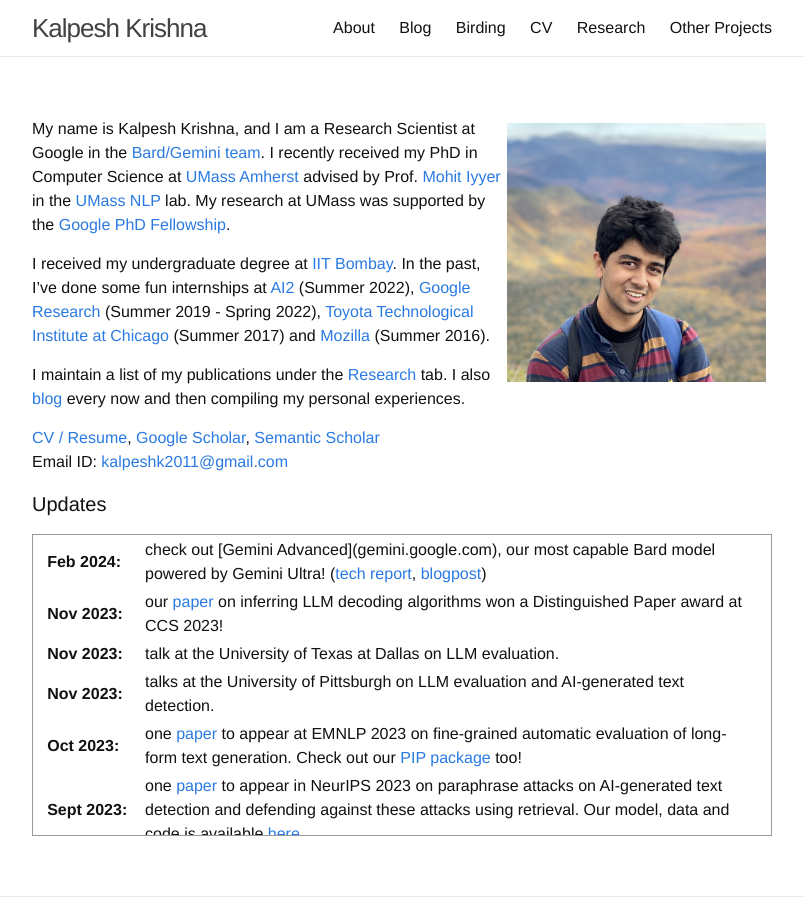
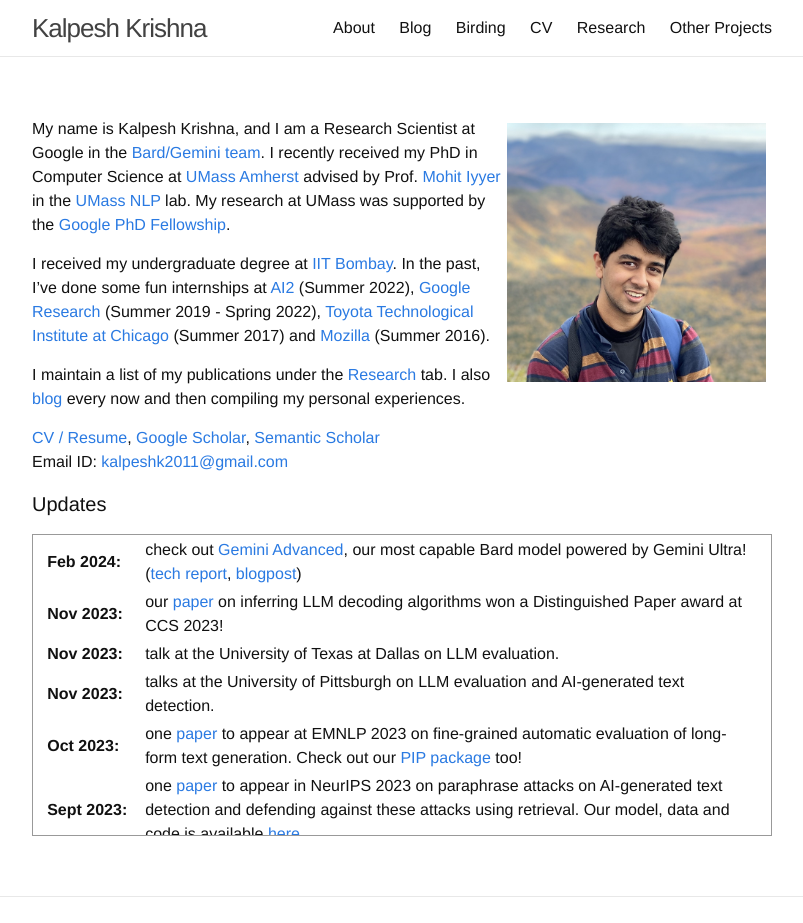
Before and after one commit to martiansideofthemoon/martiansideofthemoon.github.io, a Jekyll site: the page built from index.md, in a window 1280 px wide, cut to the strip 0-923 px from the top of the page. Shown: the whole strip, without its empty margins (238-1041 px from the left). Built offline with Jekyll 4.4.1, drawn with Linux system fonts in a browser that asks for light colours; comment, search, counter and statistics services are not loaded; part of the change alters nothing that is shown.

Commit message:
Update index.md

```diff
--- a/index.md
+++ b/index.md
@@ -20,7 +20,7 @@ Email ID: [kalpeshk2011@gmail.com](mailto:kalpeshk2011@gmail.com)
 <table>
 <col width="100px">
 <col width="650px">
-  <tr><td><b>Feb 2024:</b></td><td>check out [Gemini Advanced](gemini.google.com), our most capable Bard model powered by Gemini Ultra! (<a href="https://storage.googleapis.com/deepmind-media/gemini/gemini_1_report.pdf">tech report</a>, <a href="https://blog.google/products/gemini/bard-gemini-advanced-app/">blogpost</a>)</td></tr>
+  <tr><td><b>Feb 2024:</b></td><td>check out <a href='gemini.google.com'>Gemini Advanced</a>, our most capable Bard model powered by Gemini Ultra! (<a href="https://storage.googleapis.com/deepmind-media/gemini/gemini_1_report.pdf">tech report</a>, <a href="https://blog.google/products/gemini/bard-gemini-advanced-app/">blogpost</a>)</td></tr>
   <tr><td><b>Nov 2023:</b></td><td>our <a href="https://arxiv.org/abs/2303.04729">paper</a> on inferring LLM decoding algorithms won a Distinguished Paper award at CCS 2023!</td></tr>
   <tr><td><b>Nov 2023:</b></td><td>talk at the University of Texas at Dallas on LLM evaluation.</td></tr>
   <tr><td><b>Nov 2023:</b></td><td>talks at the University of Pittsburgh on LLM evaluation and AI-generated text detection.</td></tr>
```
